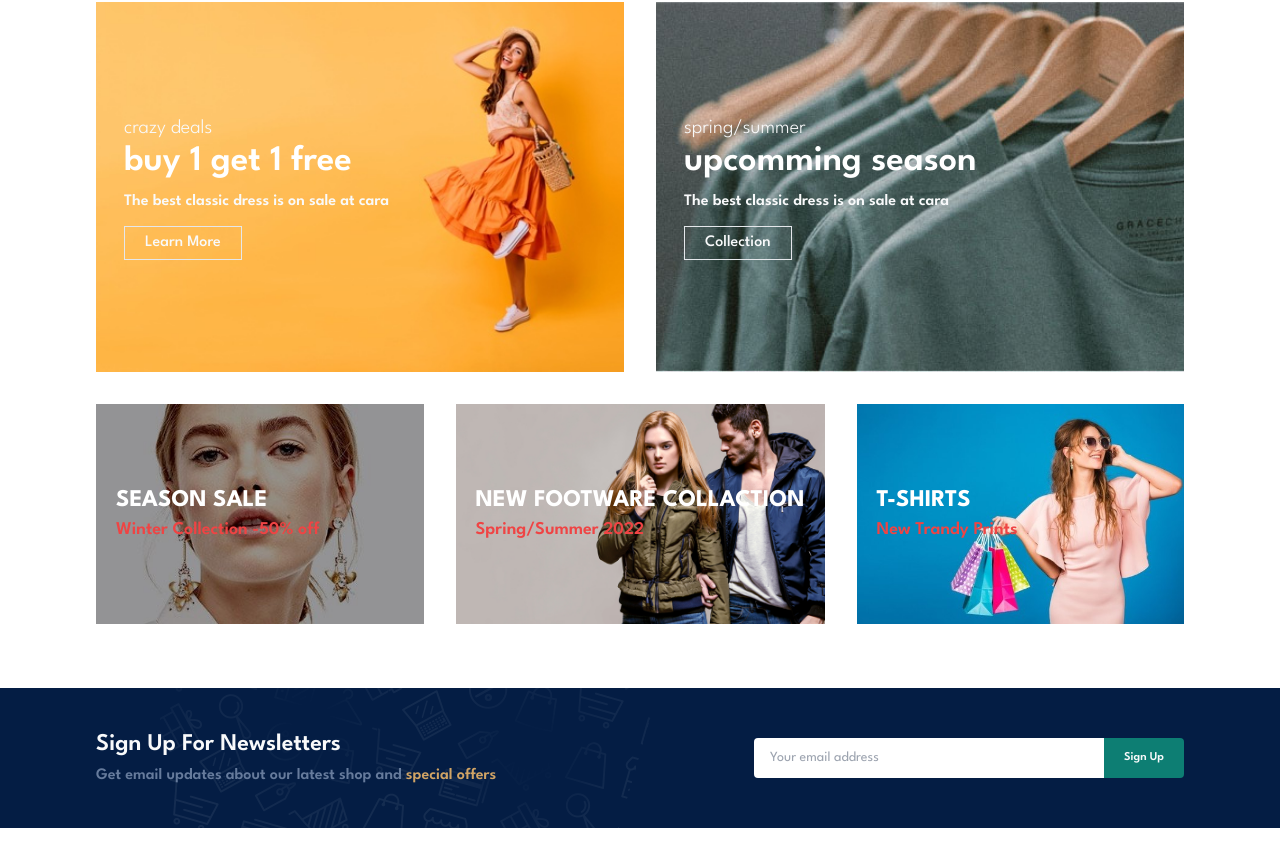
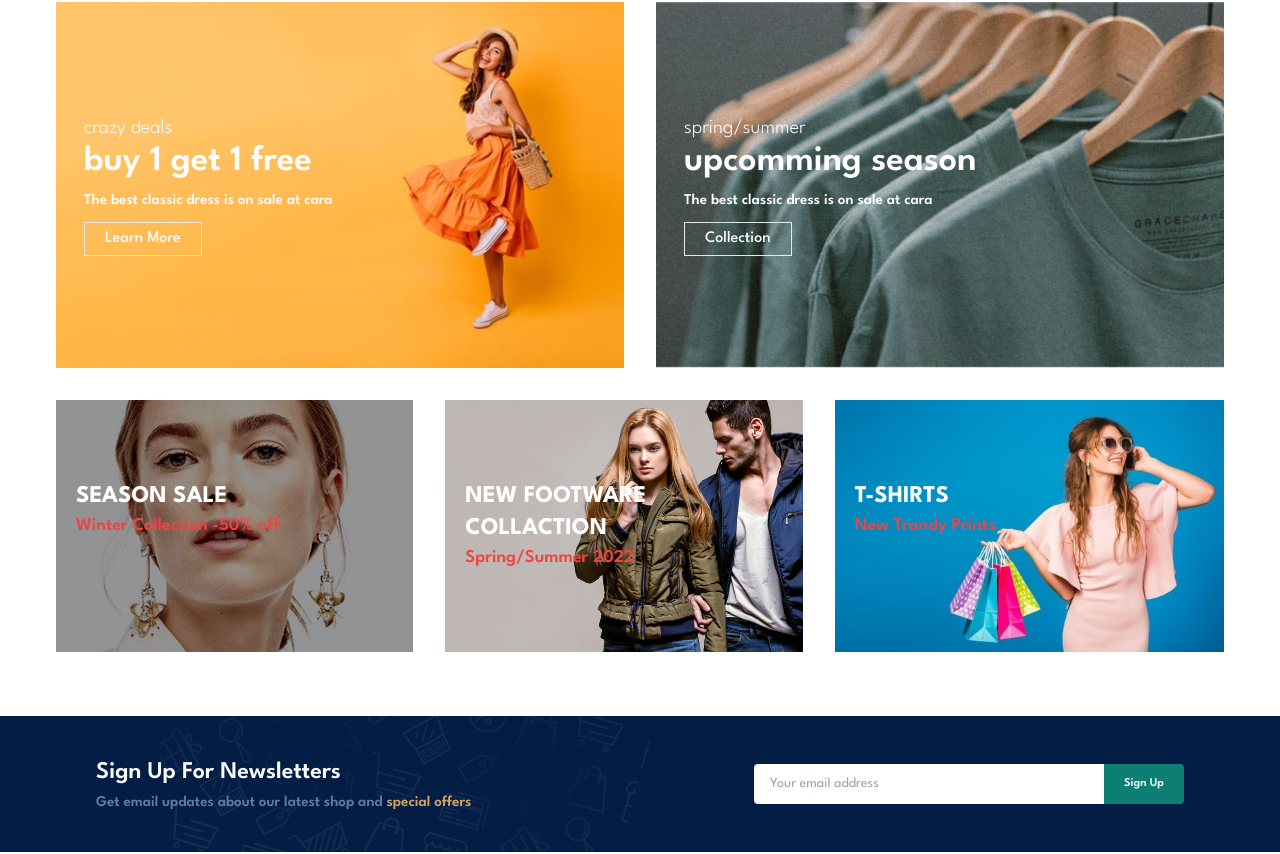
Before and after one commit to Zolawt25/Clothing-e-commerce-, a React (Vite) app in the folder client/: page / in a window 1280 px wide. Shown: the part 3569-4423 px from the top of the page. Built offline with nearby package versions, Linux system fonts and the light colour scheme.

Commit message:
finished adding responsiveness to home page

```diff
--- a/client/src/components/Banners.jsx
+++ b/client/src/components/Banners.jsx
@@ -8,31 +8,31 @@ import React from 'react'
 
 const Banners = () => {
   return (
-    <div className='mt-24 mb-16 px-24 '>
-      <div className='flex gap-8'>
-        <div className='flex-1 bg-[image:url(/img/banner/b17.jpg)] bg-cover bg-center pl-7 py-28'>
+    <div className='mt-24 mb-16 px-7 sm:px-14 md:px24'>
+      <div className='flex gap-8 flex-col lg:flex-row'>
+        <div className='flex-1 text-center sm:text-left bg-[image:url(/img/banner/b17.jpg)] bg-[center_right_-90px] bg-cover sm:bg-center sm:pl-7 py-28 w-full sm:w-[80vw] md:w-auto'>
             <p className=' text-gray-50 text-xl font-[330]'>crazy deals</p>
-            <p className=' text-white text-4xl font-semibold'>buy 1 get 1 free</p>
-            <p className=' font-semibold mt-2 text-gray-50'>The best classic dress is on sale at cara</p>
+            <p className=' text-white text-3xl sm:text-4xl font-semibold'>buy 1 get 1 free</p>
+            <p className=' font-semibold mt-2 text-sm sm:text-[15px] text-gray-50'>The best classic dress is on sale at cara</p>
             <button className=' border px-5 py-1 text-gray-50 font-[500] mt-3'>Learn More</button>
         </div>
-        <div className='flex-1 bg-[image:url(/img/banner/b10.jpg)] bg-cover bg-center pl-7 py-28'>
+        <div className='flex-1 text-center sm:text-left bg-[image:url(/img/banner/b10.jpg)] bg-cover bg-center sm:pl-7 py-28 w-full sm:w-[80vw] md:w-auto'>
             <p className=' text-gray-50 text-xl font-[330]'>spring/summer</p>
-            <p className=' text-white text-4xl font-semibold'>upcomming season</p>
-            <p className=' font-semibold mt-2 text-gray-50'>The best classic dress is on sale at cara</p>
+            <p className=' text-white text-3xl sm:text-4xl font-semibold'>upcomming season</p>
+            <p className=' font-semibold mt-2 text-sm sm:text-[15px] text-gray-50'>The best classic dress is on sale at cara</p>
             <button className=' border px-5 py-1 text-gray-50 font-[500] mt-3'>Collection</button>
         </div>
       </div>
-      <div className='flex mt-8'>
-        <div className='flex-1 bg-[image:url(/img/banner/b7.jpg)] bg-cover bg-center mr-8 px-5 py-20'>
+      <div className=' grid grid-cols-1 lg:grid-cols-3 mt-8 text-center gap-8 lg:gap-0 lg:text-left'>
+        <div className='bg-[image:url(/img/banner/b7.jpg)] bg-cover bg-center lg:mr-8 px-5 py-20'>
             <p className=' text-white text-2xl font-bold'>SEASON SALE</p>
             <p className=' text-lg text-red-500 font-semibold'>Winter Collection -50% off</p>
         </div>
-        <div className=' bg-[image:url(/img/banner/b4.jpg)] bg-cover bg-center mr-8 px-5 py-20'>
+        <div className=' bg-[image:url(/img/banner/b4.jpg)] bg-cover bg-center lg:mr-8 px-5 py-20'>
             <p className=' text-white text-2xl font-bold'>NEW FOOTWARE COLLACTION</p>
             <p className=' text-lg text-red-500 font-semibold'>Spring/Summer 2022</p>
         </div>
-        <div className='flex-1 bg-[image:url(/img/banner/b18.jpg)] bg-cover bg-center px-5 py-20'>
+        <div className='bg-[image:url(/img/banner/b18.jpg)] bg-cover bg-center px-5 py-20'>
             <p className=' text-white text-2xl font-bold'>T-SHIRTS</p>
             <p className=' text-lg text-red-500 font-semibold'>New Trandy Prints</p>
         </div>
--- a/client/src/components/DiscountBanner.jsx
+++ b/client/src/components/DiscountBanner.jsx
@@ -7,8 +7,8 @@ import React from 'react'
 const DiscountBaner = () => {
   return (
     <div className='mt-24 mb-24 py-20 bg-[image:url(/img/banner/b2.jpg)] bg-cover bg-center text-center'>
-      <p className=' text-white text-lg font-semibold mb-1'>Repair Services</p>
-      <p className=' text-white text-4xl font-semibold'>Up to <span className=' text-red-800'>70% off </span>- All t-Shirts & Accessories</p>
+      <p className=' text-white sm:text-lg font-semibold mb-1'>Repair Services</p>
+      <p className=' text-white text-2xl sm:text-4xl font-semibold'>Up to <span className=' text-red-800'>70% off </span>- All t-Shirts & Accessories</p>
       <button className=' bg-gray-300 mt-4 py-3 px-8 font-semibold rounded hover:bg-main hover:text-white'>Explore More</button>
     </div>
   )
--- a/client/src/components/Footer.jsx
+++ b/client/src/components/Footer.jsx
@@ -9,7 +9,7 @@ import React from 'react'
 const Footer = () => {
   return (
     <footer>
-        <div className='flex flex-wrap justify-between px-24 py-3'>
+        <div className='flex flex-wrap justify-between px-10 sm:px-16 md:px-24 py-3'>
             <div className='flex flex-col'>
                 <img src="/img/logo.png" alt="" className='w-[60%]'/>
                 <p className='py-4 font-semibold text-gray-900'>Contact</p>
--- a/client/src/components/NewProducts.jsx
+++ b/client/src/components/NewProducts.jsx
@@ -23,10 +23,10 @@ const NewProducts = () => {
         fetchData()
     },[])
     return (
-        <div className='px-24'>
+        <div className='px-10 sm:px-24'>
             <h2 className=' text-center text-5xl font-bold text-gray-900 tracking-normal'>New Arrivals</h2>
             <p className=' text-lg text-gray-400 text-center font-semibold mt-4 mb-14'>Summer Collection New Modern Design</p>
-            <div className=' grid grid-cols-4 gap-8'>
+            <div className=' grid grid-cols-1 lg:grid-cols-4 md:grid-cols-3 sm:grid-cols-2 gap-8'>
                 {
                     products.map((item, index)=>{
                         return <div key={index} className='p-2 border rounded-2xl hover:shadow-xl duration-300 hover:scale-105'>
--- a/client/src/components/SignupBanner.jsx
+++ b/client/src/components/SignupBanner.jsx
@@ -8,14 +8,14 @@ import React from 'react'
 
 const SignupBanner = () => {
   return (
-    <div className='bg-[image:url(/img/banner/b14.png)] bg-no-repeat bg-[left_10rem_bottom_-10rem] bg-[#041D44] px-24 py-10 flex items-center mb-12'>
+    <div className='bg-[image:url(/img/banner/b14.png)] bg-no-repeat bg-[left_10rem_bottom_-10rem] bg-[#041D44] px-10 sm:px-16 md:px-24 py-10 flex items-center mb-12 flex-col lg:flex-row text-center lg:text-left'>
       <div className='flex-1'>
-        <p className=' text-gray-50 text-2xl font-semibold'>Sign Up For Newsletters</p>
-        <p className='text-[#667B9C] font-semibold mt-1'>Get email updates about our latest shop and <span className='text-[#D1A465]'>special offers</span></p>
+        <p className=' text-gray-50 text-2xl sm:text-4xl lg:text-2xl font-semibold'>Sign Up For Newsletters</p>
+        <p className='text-[#667B9C] font-semibold mt-1 mb-2 lg:mb-0 text-sm sm:text-[15px]'>Get email updates about our latest shop and <span className='text-[#D1A465]'>special offers</span></p>
       </div>
         <div className='flex'>
-            <input className=' w-[350px] pl-4 placeholder:text-sm outline-none rounded-[4px_0_0_4px] text-sm' type="text" placeholder='Your email address'/>
-            <button className=' bg-main text-gray-50 font-semibold text-xs px-5 py-3 rounded-[0_4px_4px_0]'>Sign Up</button>
+            <input className='w-[180px] sm:w-[350px] pl-4 placeholder:text-sm outline-none rounded-[4px_0_0_4px] text-sm' type="text" placeholder='Your email address'/>
+            <button className=' bg-main text-gray-50 font-semibold text-xs px-2 sm:px-5 py-1 sm:py-3 rounded-[0_4px_4px_0]'>Sign Up</button>
         </div>
     </div>
   )
```
